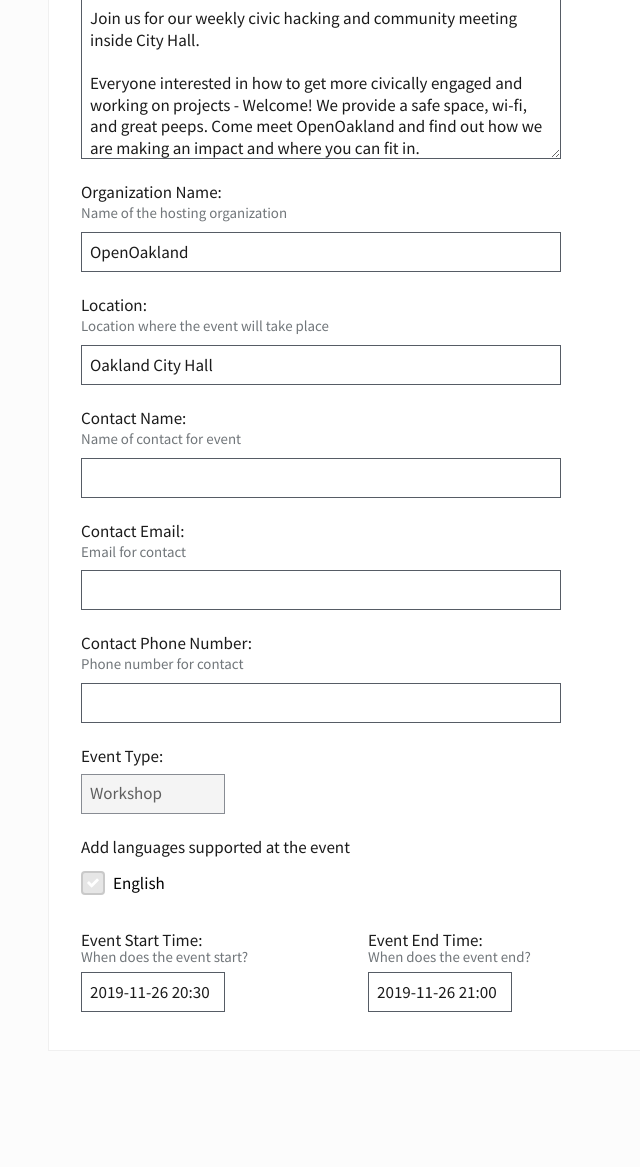
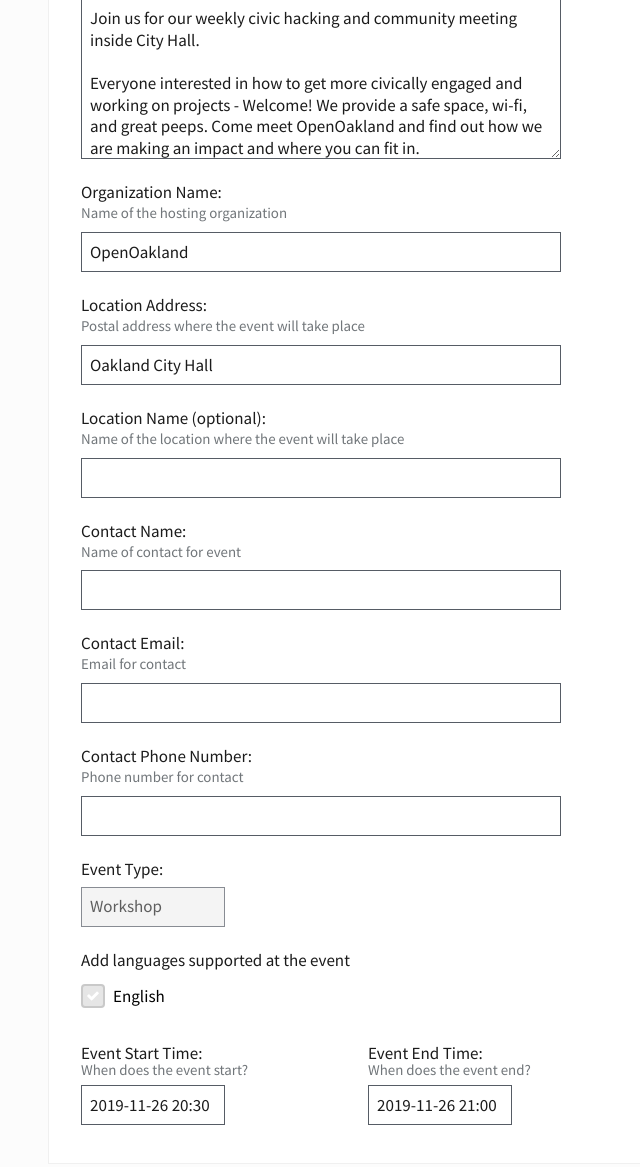
Before and after one commit to openoakland/dos-census-events, a Django app: page /event/1/details/ in a window 1280 px wide. Shown: the part 445-1612 px from the top of the page, without its empty margins (144-784 px from the left). Before the commit the page ends 1457 px from the top, so only its background shows below. Run offline with Django 3.2, Linux system fonts and the light colour scheme; data comes from the database, SQL or seed files in the repository; some libraries are stand-ins or nearby versions.

Commit message:
Add site name functionality to event form

```diff
--- a/census/admin.py
+++ b/census/admin.py
@@ -17,6 +17,7 @@ class EventAdmin(admin.ModelAdmin):
         'recurrences',
         'lat',
         'lon',
+        'site_name',
         'approval_status',
         'contact_name',
         'contact_email',
--- a/census/forms.py
+++ b/census/forms.py
@@ -10,12 +10,13 @@ class EventForm(ModelForm):
             'title',
             'description',
             'organization_name',
-            'location',
             'event_type',
             'is_census_equipped',
             'languages',
             'lat',
             'lon',
+            'site_name',
+            'location',
             'start_datetime',
             'end_datetime',
             'recurrences',
@@ -36,12 +37,13 @@ class EditEventForm(ModelForm):
             'title',
             'description',
             'organization_name',
-            'location',
             'event_type',
             'is_census_equipped',
             'languages',
             'lat',
             'lon',
+            'site_name',
+            'location',
             'start_datetime',
             'end_datetime',
             'recurrences',
--- a/census/models.py
+++ b/census/models.py
@@ -21,7 +21,8 @@ class Event(models.Model):
     end_datetime = models.DateTimeField(help_text="When does the event end?", verbose_name="Event End Time")
     organization_name = models.CharField(max_length=100, help_text="Name of the hosting organization", verbose_name="Organization Name")
     event_type = models.CharField(max_length=20, choices=[(t.name, t.value) for t in constants.EventType], verbose_name="Event Type")
-    location = models.CharField(max_length=100, help_text="Location where the event will take place", verbose_name="Location")
+    site_name = models.CharField(max_length=100, null=True, blank=True, default=None,  help_text="Name of the location where the event will take place", verbose_name="Location Name")
+    location = models.CharField(max_length=100, help_text="Postal address where the event will take place", verbose_name="Location Address")
     lat = models.DecimalField(max_digits=9, decimal_places=6, null=True, blank=True, default=None, verbose_name="Latitude")
     lon = models.DecimalField(max_digits=9, decimal_places=6, null=True, blank=True, default=None, verbose_name="Longitude")
     is_census_equipped = models.BooleanField(default=False, help_text="Is this event technologically equipped to allow people to take the census?", verbose_name="Census Equipment")
--- a/census/static/autocomplete/autocomplete.js
+++ b/census/static/autocomplete/autocomplete.js
@@ -10,6 +10,7 @@ var placeSearch, autocomplete;
 var autoCompleteElemendId = 'id_location';
 lat_id = 'id_lat';
 lon_id = 'id_lon';
+site_name_id = 'id_site_name';
 
 function initAutocomplete() {
   // Create the autocomplete object, restricting the search predictions to
@@ -19,7 +20,7 @@ function initAutocomplete() {
 
   // Avoid paying for data that you don't need by restricting the set of
   // place fields that are returned to just the address components.
-  autocomplete.setFields(['address_component', 'geometry']);
+  autocomplete.setFields(['address_component', 'geometry', 'name']);
 
   // When the user selects an address from the drop-down, populate the
   // address fields in the form.
@@ -31,7 +32,9 @@ function fillInAddress() {
   // Get the place details from the autocomplete object.
   var place = autocomplete.getPlace();
   // https://developers-dot-devsite-v2-prod.appspot.com/maps/documentation/javascript/reference/coordinates#LatLngBounds
-  // var bounds = autocomplete.getBounds();
+  if (place.name) {
+    document.getElementById(site_name_id).value = place.name;
+  }
   lat = place.geometry.location.lat().toFixed(6)
   lon = place.geometry.location.lng().toFixed(6)
   lat_input = document.getElementById(lat_id);
--- a/census/templates/census/event_form.html
+++ b/census/templates/census/event_form.html
@@ -75,7 +75,7 @@
                         <input {{ readonly }} type="text" name="{{ form.organization_name.name }}" maxlength="100" class="usa-input" required="" id="{{form.organization_name.id_for_label}}" value="{{form.organization_name.value|default_if_none:''}}">
                     </div>
                     <div>
-                      <label class="usa-label" for="{{form.location.id_for_label}}">Location:</label>
+                      <label class="usa-label" for="{{form.location.id_for_label}}">{{form.location.label}}:</label>
                       <span class="usa-hint line-height-body-1 font-body-2xs">{{form.location.help_text}}</span>
                        <!-- See autocomplete.js for implementation details -->
                       <input
@@ -87,6 +87,11 @@
                         required=""
                         id="{{form.location.id_for_label}}"
                         value="{{form.location.value|default_if_none:''}}">
+                    </div>
+                    <div>
+                      <label class="usa-label" for="{{form.site_name.id_for_label}}">{{form.site_name.label}} (optional):</label>
+                      <span class="usa-hint line-height-body-1 font-body-2xs">{{form.site_name.help_text}}</span>
+                      <input {{ readonly }} type="text" name="{{ form.site_name.name }}" maxlength="100" class="usa-input" required="" id="{{form.site_name.id_for_label}}" value="{{form.site_name.value|default_if_none:''}}">
                     </div>
                     <input type="hidden" name="{{ form.lat.name }}" id="{{ form.lat.id_for_label }}" value="{{form.lat.value|default_if_none:''}}" />
                     <input type="hidden" name="{{ form.lon.name }}" id="{{ form.lon.id_for_label }}" value="{{form.lon.value|default_if_none:''}}" />
```
Also changed, not shown: census/migrations/0016_auto_20191219_2022.py (added).
